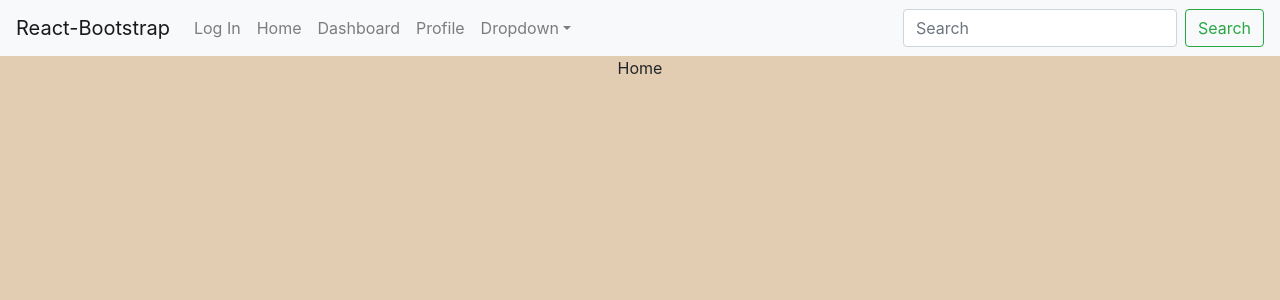
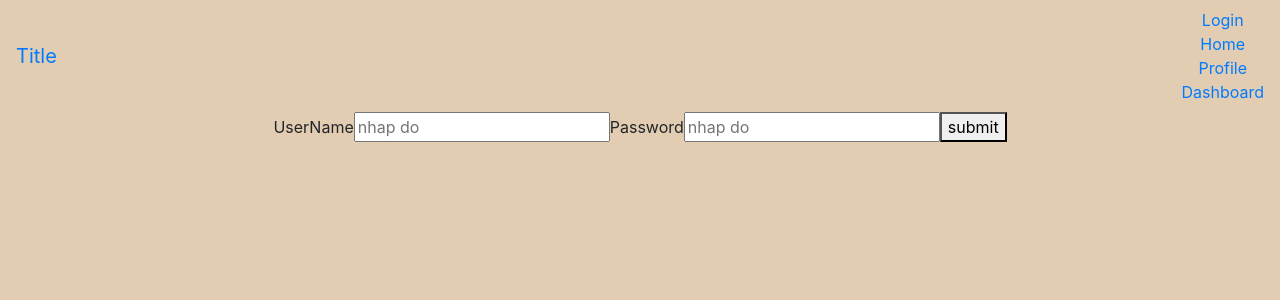
Before and after one commit to baboiletta/Database, a React (Create React App) app: page / in a window 1280 px wide. Shown: the top 300 px of the page. Built offline with nearby package versions, Linux system fonts and the light colour scheme.

Commit message:
create login

```diff
--- a/src/assets/stylesheets/common.scss
+++ b/src/assets/stylesheets/common.scss
@@ -5,3 +5,10 @@ body{
     background: #e2ccb2;
     margin:0; padding:0;
 }
+nav {
+  ul{
+      li{
+        display: inline-block;
+      }
+  }
+}
--- a/src/components/menubar/menu.js
+++ b/src/components/menubar/menu.js
@@ -1,31 +1,31 @@
 import React from 'react';
-import { Navbar, Nav, Form, NavDropdown, FormControl, Button } from 'react-bootstrap'
+
 class MenuBar extends React.Component {
     render() {
         return (
-            <Navbar bg="light" expand="lg">
-                <Navbar.Brand href="#home">React-Bootstrap</Navbar.Brand>
-                <Navbar.Toggle aria-controls="basic-navbar-nav" />
-                <Navbar.Collapse id="basic-navbar-nav">
-                    <Nav className="mr-auto">
-                        <Nav.Link href="/">Log In</Nav.Link>
-                        <Nav.Link href="/home">Home</Nav.Link>
-                        <Nav.Link href="/dashboard">Dashboard</Nav.Link>
-                        <Nav.Link href="/profile">Profile</Nav.Link>
-                        <NavDropdown title="Dropdown" id="basic-nav-dropdown">
-                            <NavDropdown.Item href="/">Action</NavDropdown.Item>
-                            <NavDropdown.Item href="/home">Another action</NavDropdown.Item>
-                            <NavDropdown.Item href="#action/3.3">Something</NavDropdown.Item>
-                            <NavDropdown.Divider />
-                            <NavDropdown.Item href="#action/3.4">Separated link</NavDropdown.Item>
-                        </NavDropdown>
-                    </Nav>
-                    <Form inline>
-                        <FormControl type="text" placeholder="Search" className="mr-sm-2" />
-                        <Button variant="outline-success">Search</Button>
-                    </Form>
-                </Navbar.Collapse>
-            </Navbar>
+
+
+
+           <nav class="navbar navbar-default navbar-fixed-top" role="navigation">
+               <a class="navbar-brand" href="#">Title</a>
+               <ul class="nav navbar-nav">
+                   <li class="active">
+                       <a href="/">Login</a>
+                   </li>
+                   <li>
+                       <a href="/home">Home</a>
+                   </li>
+                   <li>
+                       <a href="/profile">Profile</a>
+                   </li>
+                   <li>
+                       <a href="/dashboard">Dashboard</a>
+                   </li>
+               </ul>
+           </nav>
+
+
+
         )
     }
 }
--- a/src/config/router.js
+++ b/src/config/router.js
@@ -10,8 +10,8 @@ class MainRouter extends React.Component{
         return(
             <BrowserRouter>
                 <Switch>
-                    <Route path='/' exact component={Home}></Route>
-                    <Route path='/login' exact component={LoginPage}></Route>
+                    <Route path='/' exact component={LoginPage}></Route>
+                    <Route path='/home' exact component={Home}></Route>
                     <Route path='/profile' exact component={Profile}></Route>
                     <Route path='/dashboard' exact component={Dashboard}></Route>
 
--- a/src/pages/login/login.js
+++ b/src/pages/login/login.js
@@ -3,9 +3,17 @@ import React from 'react';
 class LoginPage extends React.Component{
     render(){
         return(
-                <div>Login Page</div>
+            <div className='form'>
+                <label for='name'>UserName</label>
+                <input type='text' placeholder='nhap do' required></input>
+                <label for='name'>Password</label>
+                <input type='password' placeholder='nhap do' required></input>
+                <button type='submit' className='btn-btn-primary'>submit</button>
+            </div>
+
         )
     }
 }
 
+
 export default LoginPage
```
